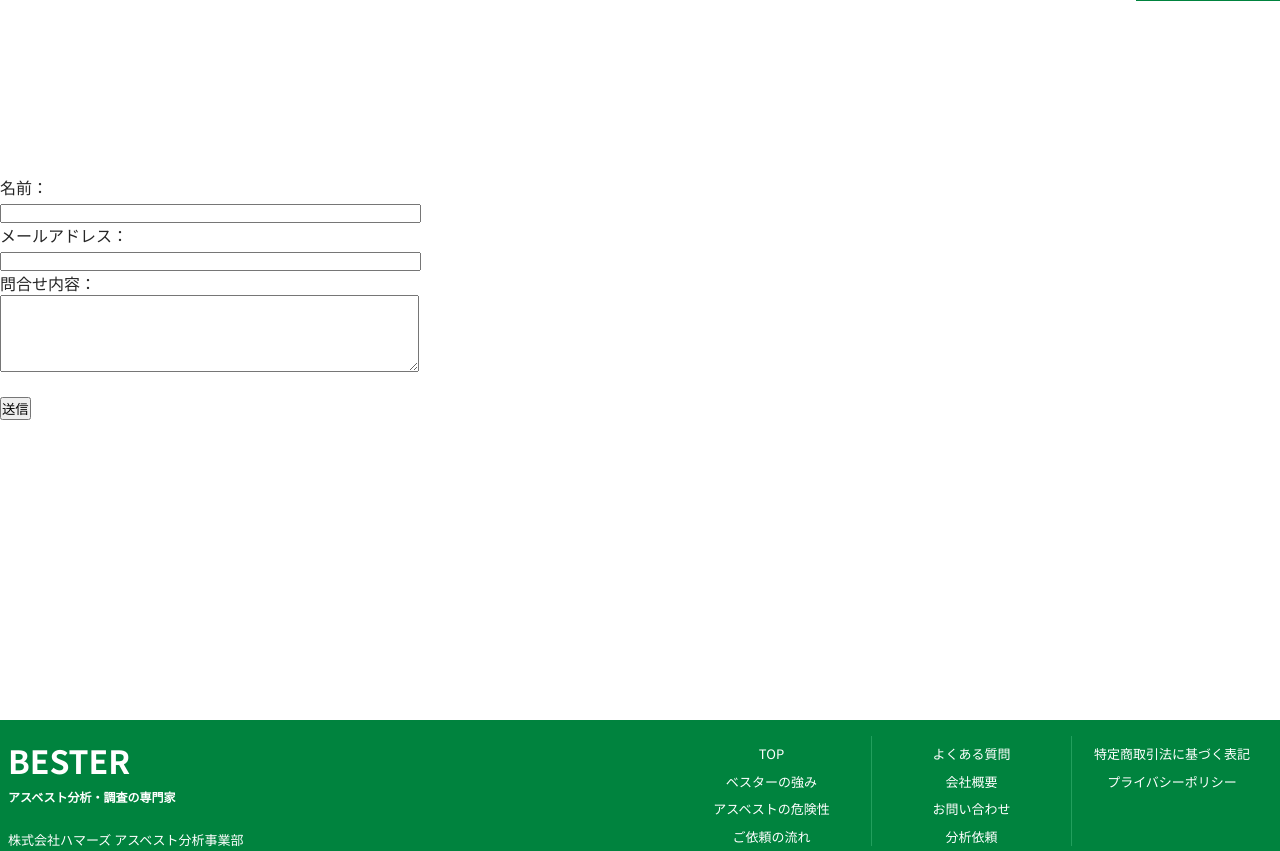
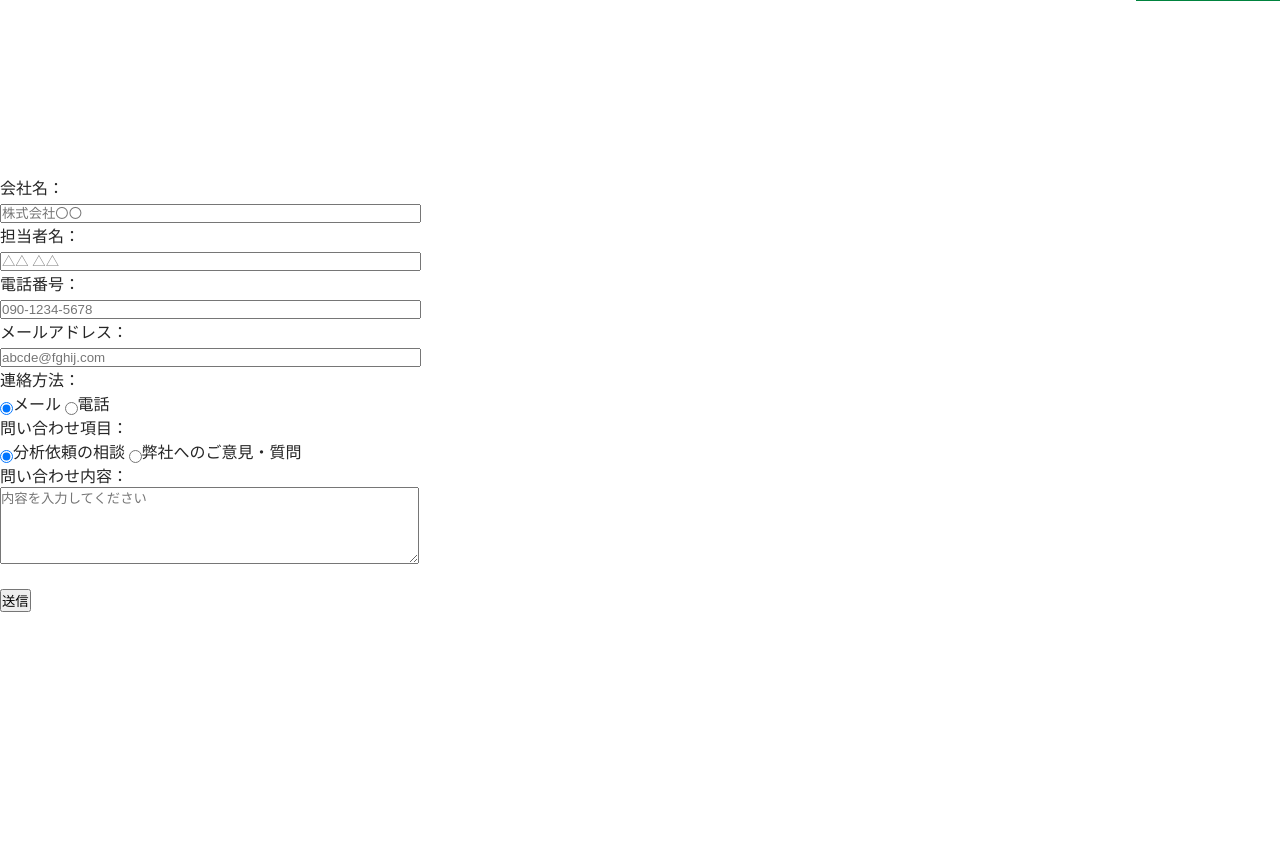
Before and after one commit to I-BIS-dev/hammers_corporate-site, a PHP site: page /contact/index.php in a window 1280 px wide. Shown: the part 125-976 px from the top of the page. Run offline with PHP 8.4, Linux system fonts and the light colour scheme.

Commit message:
フォーム項目の追加

```diff
--- a/contact/index.php
+++ b/contact/index.php
@@ -59,14 +59,32 @@
   <main>
     <div class="main-test">
       <form action="/contact/confirm.php" method="post">
-        名前：<br />
-        <input type="text" name="name" size="50" value="" required><br />
+        会社名：<br />
+        <input placeholder="株式会社〇〇" type="text" name="company" size="50" value="" required><br />
+
+        担当者名：<br />
+        <input placeholder="△△ △△" type="text" name="name" size="50" value="" required><br />
+
+        電話番号：<br />
+        <input placeholder="090-1234-5678" type="text" name="tel" size="50" value="" required><br />
 
         メールアドレス：<br />
-        <input type="text" name="mail" size="50" value="" required><br />
+        <input placeholder="abcde@fghij.com" type="text" name="mail" size="50" value="" required><br />
 
-        問合せ内容：<br />
-        <textarea name="inquiry" cols="50" rows="5"></textarea><br />
+        連絡方法：<br />
+        <div>
+          <input type="radio" name="contact" value="メール" checked>メール
+          <input type="radio" name="contact" value="電話">電話
+        </div>
+
+        問い合わせ項目：<br />
+        <div>
+          <input type="radio" name="item" value="分析依頼の相談" checked>分析依頼の相談
+          <input type="radio" name="item" value="弊社へのご意見・質問">弊社へのご意見・質問
+        </div>
+
+        問い合わせ内容：<br />
+        <textarea placeholder="内容を入力してください" name="inquiry" cols="50" rows="5" required></textarea><br />
 
         <br />
 
```
